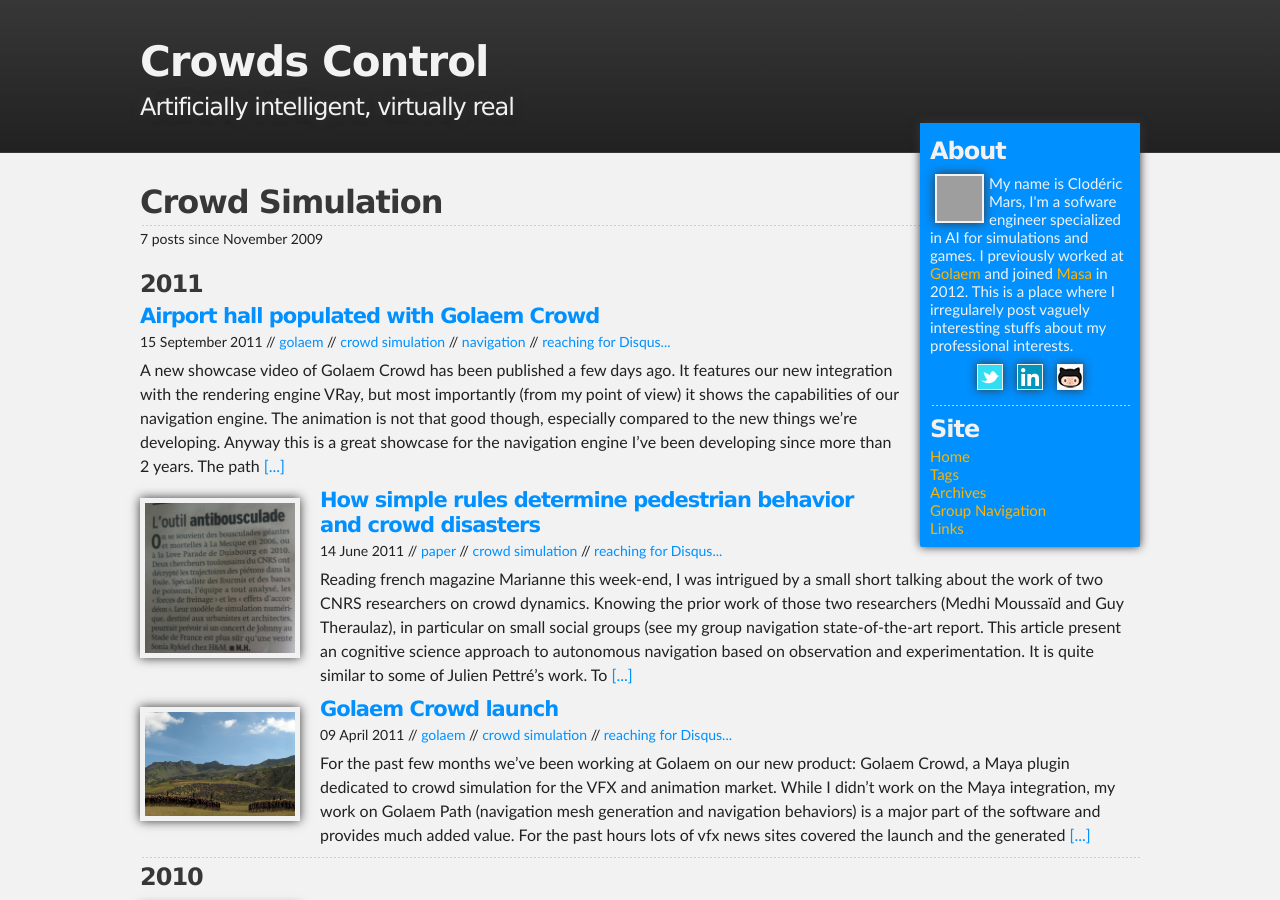
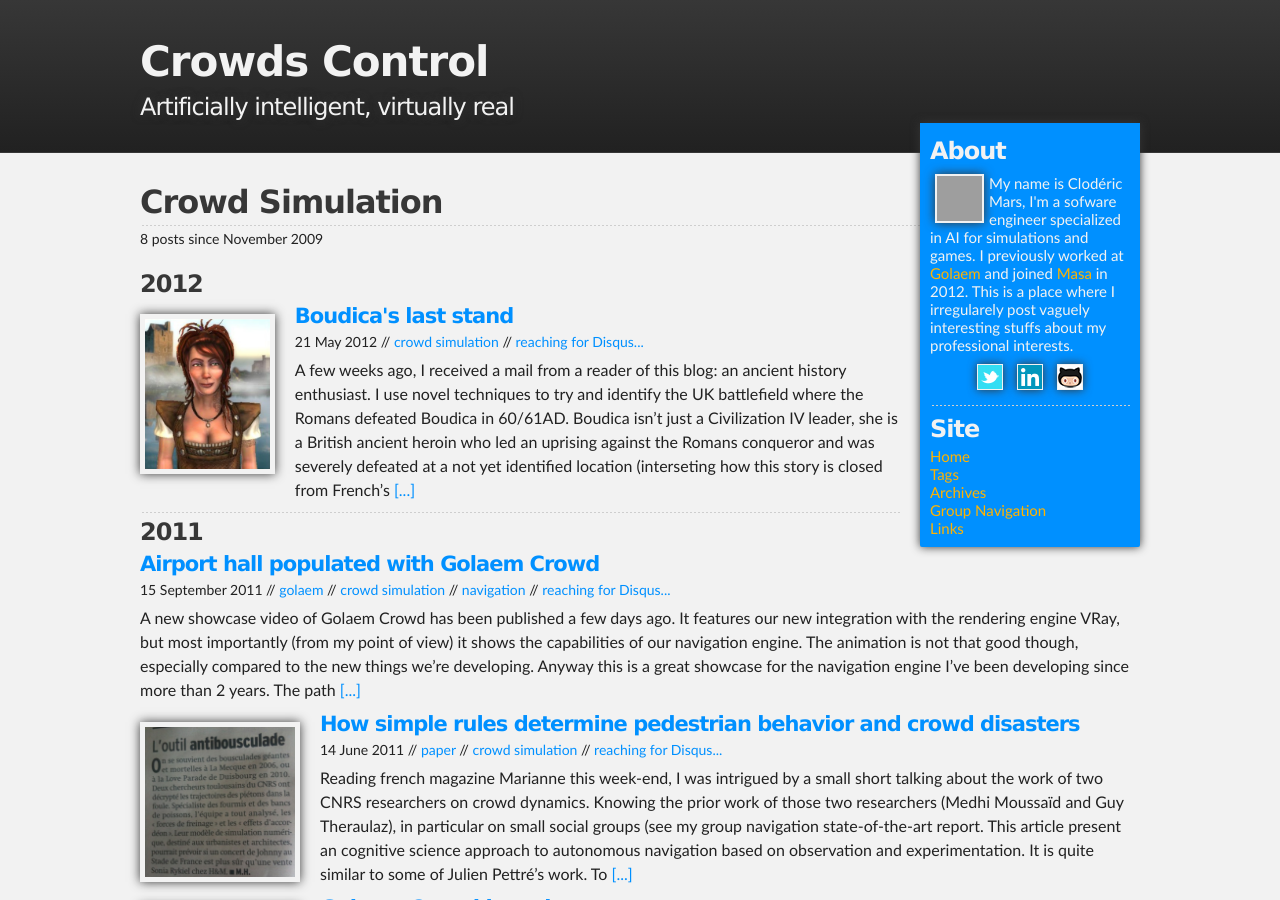
Before and after one commit to cloderic/www, a Jekyll site: the page built from tags/crowd_simulation/index.markdown, in a window 1280 px wide and 900 px high. Built offline with Jekyll 4.4.1, drawn with Linux system fonts in a browser that asks for light colours; comment, search, counter and statistics services are not loaded; some of the changed lines change nothing that is shown; grey boxes are pictures that could not be loaded.

Commit message:
New post: "Boudica's Last Stand"

```diff
--- a/_config.yml
+++ b/_config.yml
@@ -1,6 +1,6 @@
 safe: true
 pygments: true
-lsi: true
+lsi: false
 exclude: README.md localServer.sh project.chproj CNAME
 
 url: http://www.crowdscontrol.net
--- /dev/null
+++ b/_posts/2012-05-21-boudica-last-stand.markdown
@@ -0,0 +1,49 @@
+---
+layout: post
+title: "Boudica's last stand"
+img: "/images/posts/2012/boudica.jpg"
+tags:
+ - crowd_simulation
+---
+
+A few weeks ago, I received a mail from a reader of this blog: an ancient history enthusiast.
+
+> I use novel techniques to try and identify the UK battlefield where the Romans defeated Boudica in 60/61AD.
+
+[Boudica](http://en.wikipedia.org/wiki/Boudica) isn't just a [Civilization IV leader](http://civilization.wikia.com/wiki/Boudica), she is a British ancient heroin who led an uprising against the Romans conqueror and was severely defeated at a not yet identified location (interseting how this story is closed from French's [Vercingetorix](http://en.wikipedia.org/wiki/Vercingetorix)).
+
+At this point 3/4 of you are wondering how that is related to the topic of this blog. I do hope 1 or 2 are interested in history, for those and the rest, the mail continued.
+
+> I have been thinking about crowd control/behaviour modeling as another method to help answer some questions – hence my arriving at your page.
+
+The major objectives he described would be:
+1. Being able to validate/invalidate the locations;
+2. Have an idea of the casualties and especially evaluate the veracity of the Roman writer, Tacitus, reports of 80 000 dead British rebels;
+3. How were the bodies geographically distributed, and thus where could archeological evidences (armors, weapons or gears remains) be found.
+
+![Boudica in Civilization IV](/images/posts/2012/boudica.jpg)
+
+Needless to say this is quite ambitious for any individual with existing crowd simulation softwares. This project made me thought of how we could tackle this.
+
+To get a simulation, we'd need a - wait for it (what a cool middle name!) - simulator. First we need to specify the characteristics of the simulation:
+- is it *microscopic* (each warrior simulated by an autonomous entity), *aggregate* (several warriors belonging to a group simulated by an autonomous entity) or *macroscopic* (simulating macroscopically the various crowd phenomenom - not very adapted for this kind of behavior modelling);
+- what *level* of behavioral simulation do we need, we'd surely need planning to handle battle strategies as well as reaction to the opponent moves, but do we need reactive navigation (i.e. maintaining groups, avoiding collisions) or motion coordination;
+- do we need to involve a *physics* simulation for realistics hits in fights, projectiles, falls, ... ;
+- what kind of output are needed, 3D/2D rendering, localized metrics (density, number of deads...).
+A number of commercial crowd simulation software might be able to do help with this: [Golaem Crowd](http://www.golaem.com/content/products/golaem-crowd/overview) or [Massive](http://www.massivesoftware.com/) would do fine to model the behaviors and get a pretty rendering but would fall short for data analysis, [Legion](http://www.legion.com/) is designed to study crowd motion but I wonder if modelling a battle would be possible, [Masa Sword](http://www.masagroup.net/products/masa-sword.html) is designed for combat simulation but the lack of low level behavior and animation wouldn't allow all use cases, game engines such as [Unity](http://unity3d.com/) provide sufficient AI basics to be able to build such simulator but would need lots of effort. In any case, we'd need to involve specialized **software engineers** to customize or even build our simulator.
+
+![A rendition of Alesia's battle with Golaem Crowd](/images/posts/2011/alesia.jpeg)
+
+For the resulting simulation to be somehow *valid*, we'd need to gather information from the domain experts, in this case, **historians**. In order to model the behaviors at the individual and collective level, military strategies and tactics as well as the warriors behaviors need to be investigated for each belligerent:
+- What kind of combat arms (infantry, cavalry, ...) could have been present?
+- What weapons were used, how?
+- What strategies and tactics were used?
+- How did warriors took advantage of the terrain?
+- What was the level of discipline?
+- *etc*.
+
+This gathering must be conducted by **specialists of behavior modeling**, they'll be able to get the relevent data and create the behavior modelizations for our simulator. If we want to involve realistic character visualizations we'll also need to involve computer graphics **artits**.
+
+One major point of doing this simulation is to validate potential geographical locations of the battle. Thus we'd need to recreate faithfully the possible setting with the help of **GIS specialists** and perhaps **geologists** to get an idea of how the landscape looked like at that time.
+
+Once all of this is done, we would have a configurable simulator, ready to test theories, the fun part would start, finally! To go back to the start of this long article, that's exactly the part my reader is interested in. It should be possible to a scenario and statistical variants, extract metrics, not to scientifically validate it, the process defined above introduces too much bias to deduce anything, but to get a feeling of its validity. Do not understand me wrong here though, I do think this king of simulator could help us understand how any historical event took place, it can be another, rather powerful, tool for historians. The interesting part for us, software engineers, is to reduce the work to do to create the simulator and to facilitate the authoring of the behaviors. Maybe one day, retired history enthusiasts will be able to use our tools, as easily as they edit their holiday movies.
```
Also changed, not shown: images/posts/2012/boudica.jpg (added).
